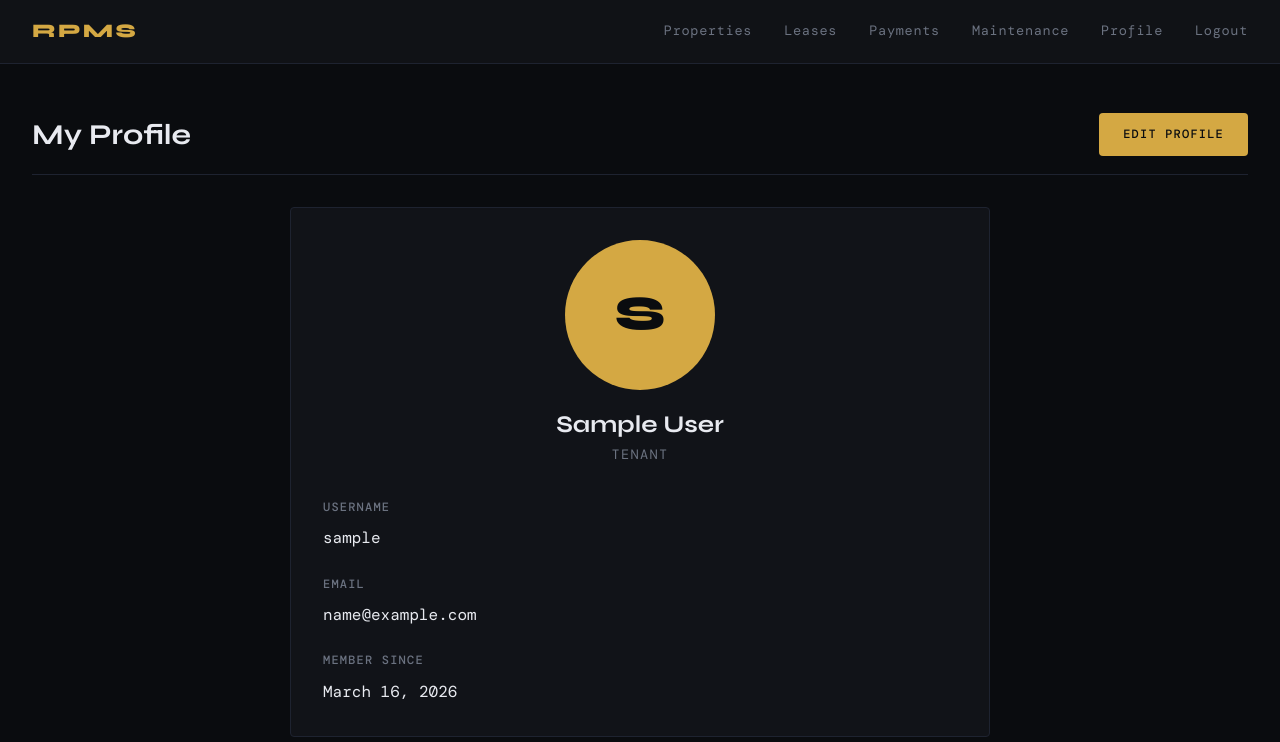
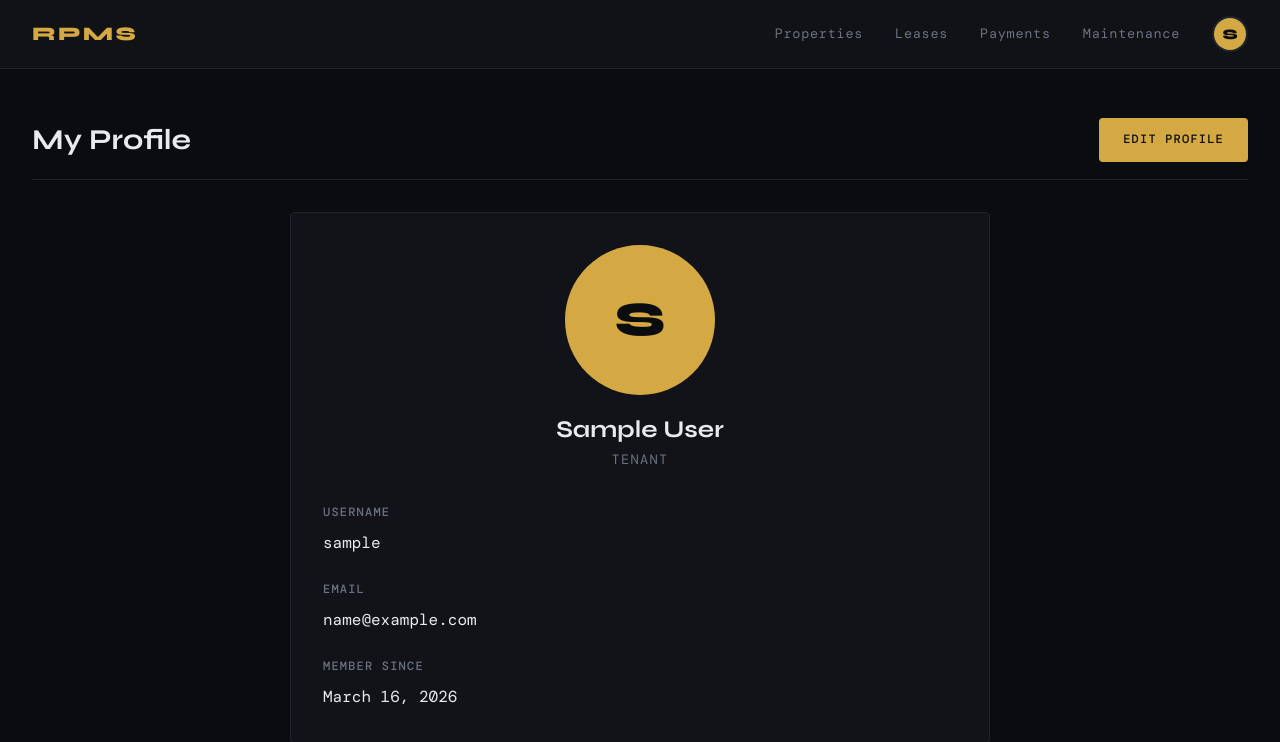
Before and after one commit to Marsh4444/rpms, a Django app: page /accounts/profile/ in a window 1280 px wide. Shown: the top 742 px of the page. Run offline with Django 5.2, Linux system fonts and the light colour scheme; the visitor is signed in with stand-in values (Sample User, id 1); some web fonts are replaced.

Commit message:
feat: Add profile dropdown menu to navbar
Replace text 'Profile' link with circular profile icon/avatar.
Add dropdown menu with:
- User name and role display
- View Profile link
- Edit Profile link
- Logout link

Profile icon shows:
- User's profile picture if uploaded
- First letter of username in colored circle if no picture

Features:
- Click profile icon to toggle dropdown
- Click outside to close dropdown
- Hover effects on icon and menu items
- Responsive and mobile-friendly

```diff
--- a/config/settings/dev.py
+++ b/config/settings/dev.py
@@ -8,7 +8,7 @@ from .base import *
 # DEVELOPMENT OVERRIDES
 # ============================================================================
 
-DEBUG = False
+DEBUG = True
 # Force DEBUG on in development
 # Even if .env says False, this overrides it
 # Shows detailed error pages when things break
--- a/static/css/base.css
+++ b/static/css/base.css
@@ -224,3 +224,113 @@ body {
     color: rgba(255, 255, 255, 0.9);
     transform: translateY(-2px);
 }
+
+/* ========================================
+   PROFILE DROPDOWN IN NAVBAR
+   ======================================== */
+
+.profile-dropdown {
+    position: relative;
+}
+
+.profile-icon {
+    display: flex;
+    align-items: center;
+    justify-content: center;
+    width: 36px;
+    height: 36px;
+    border-radius: 50%;
+    overflow: hidden;
+    border: 2px solid var(--border);
+    transition: all 0.2s;
+    cursor: pointer;
+    background: transparent;
+    padding: 0;
+}
+
+.profile-icon:hover {
+    border-color: var(--accent);
+    transform: scale(1.05);
+}
+
+.profile-icon img {
+    width: 100%;
+    height: 100%;
+    object-fit: cover;
+}
+
+.profile-initial {
+    width: 100%;
+    height: 100%;
+    display: flex;
+    align-items: center;
+    justify-content: center;
+    background: var(--accent);
+    color: #0a0c0f;
+    font-family: 'Syne', sans-serif;
+    font-weight: 800;
+    font-size: 0.9rem;
+}
+
+/* Dropdown Menu */
+.profile-menu {
+    position: absolute;
+    top: calc(100% + 0.5rem);
+    right: 0;
+    background: var(--surface);
+    border: 1px solid var(--border);
+    border-radius: 4px;
+    min-width: 200px;
+    box-shadow: 0 4px 12px rgba(0, 0, 0, 0.3);
+    display: none;
+    z-index: 1000;
+    overflow: hidden;
+}
+
+.profile-menu.show {
+    display: block;
+}
+
+.profile-menu-header {
+    padding: 1rem;
+    background: var(--surface2);
+}
+
+.profile-menu-name {
+    font-family: 'Syne', sans-serif;
+    font-weight: 700;
+    color: var(--text);
+    font-size: 0.9rem;
+    margin-bottom: 0.25rem;
+}
+
+.profile-menu-role {
+    font-size: 0.7rem;
+    color: var(--muted);
+    text-transform: uppercase;
+    letter-spacing: 0.1em;
+}
+
+.profile-menu-divider {
+    height: 1px;
+    background: var(--border);
+}
+
+.profile-menu-item {
+    display: flex;
+    align-items: center;
+    gap: 0.75rem;
+    padding: 0.75rem 1rem;
+    color: var(--text);
+    text-decoration: none;
+    font-size: 0.85rem;
+    transition: background 0.2s;
+}
+
+.profile-menu-item:hover {
+    background: var(--surface2);
+}
+
+.profile-menu-item span {
+    font-size: 1rem;
+}
--- a/templates/base.html
+++ b/templates/base.html
@@ -31,8 +31,36 @@
                     <a href="#" class="nav-link">Leases</a>
                     <a href="#" class="nav-link">Payments</a>
                     <a href="#" class="nav-link">Maintenance</a>
-                    <a href="{% url 'profile' %}" class="nav-link">Profile</a>
-                    <a href="{% url 'logout' %}" class="nav-link">Logout</a>
+
+                    <!-- Profile Dropdown -->
+                    <div class="profile-dropdown">
+                        <button class="profile-icon" onclick="toggleProfileMenu()" title="{{ user.get_full_name_or_username }}">
+                            {% if user.profile_picture %}
+                                <img src="{{ user.profile_picture.url }}" alt="{{ user.username }}">
+                            {% else %}
+                                <div class="profile-initial">{{ user.username|slice:":1"|upper }}</div>
+                            {% endif %}
+                        </button>
+
+                        <!-- Dropdown Menu -->
+                        <div class="profile-menu" id="profileMenu">
+                            <div class="profile-menu-header">
+                                <div class="profile-menu-name">{{ user.get_full_name_or_username }}</div>
+                                <div class="profile-menu-role">{{ user.get_role_display }}</div>
+                            </div>
+                            <div class="profile-menu-divider"></div>
+                            <a href="{% url 'profile' %}" class="profile-menu-item">
+                                <span>👤</span> View Profile
+                            </a>
+                            <a href="{% url 'profile_edit' %}" class="profile-menu-item">
+                                <span>⚙️</span> Edit Profile
+                            </a>
+                            <div class="profile-menu-divider"></div>
+                            <a href="{% url 'logout' %}" class="profile-menu-item">
+                                <span>🚪</span> Logout
+                            </a>
+                        </div>
+                    </div>
                 {% else %}
                     <!-- Links for guests -->
                     <a href="{% url 'login' %}" class="nav-link">Login</a>
@@ -111,5 +139,23 @@
         </div>
     </footer>
 
+<!-- Profile Dropdown Script -->
+    <script>
+        function toggleProfileMenu() {
+            const menu = document.getElementById('profileMenu');
+            menu.classList.toggle('show');
+        }
+
+        // Close dropdown when clicking outside
+        document.addEventListener('click', function(event) {
+            const dropdown = document.querySelector('.profile-dropdown');
+            const menu = document.getElementById('profileMenu');
+
+            if (menu && dropdown && !dropdown.contains(event.target)) {
+                menu.classList.remove('show');
+            }
+        });
+    </script>
+
 </body>
 </html>
```
Lines whose indentation alone changed are shown as unchanged.
